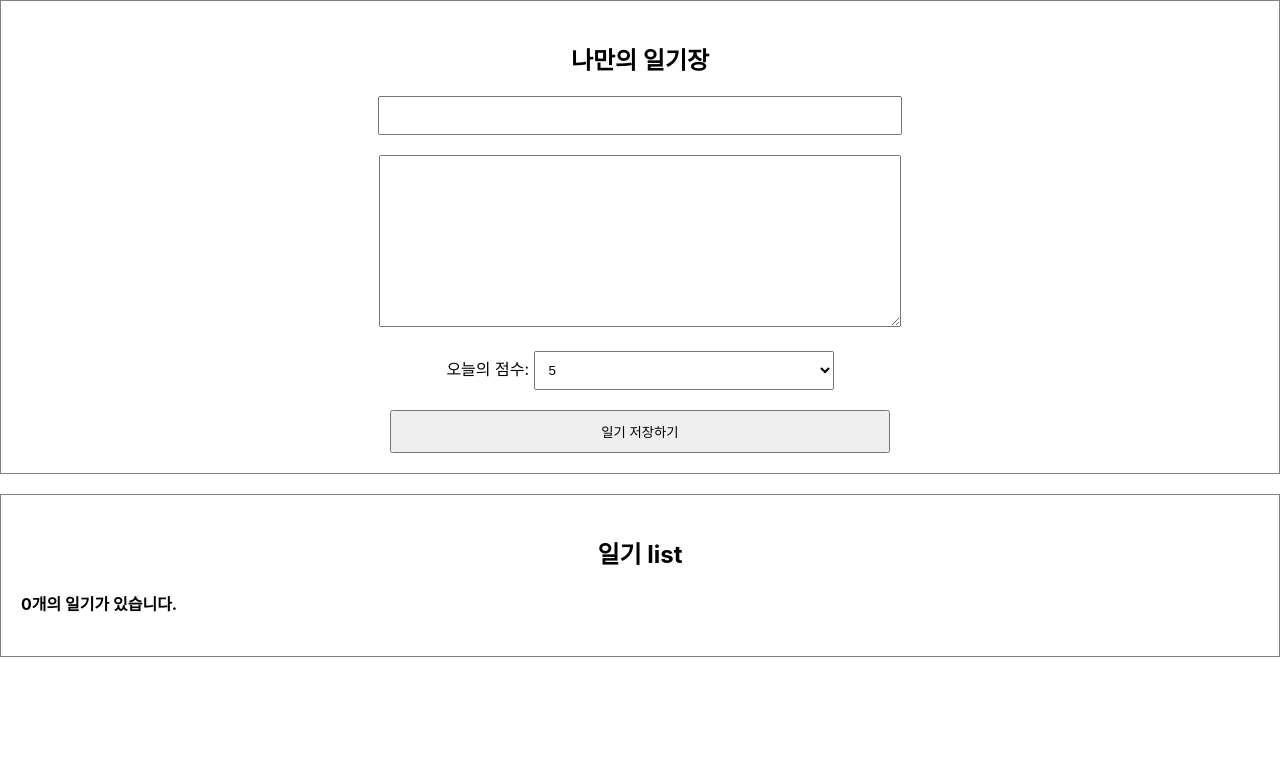
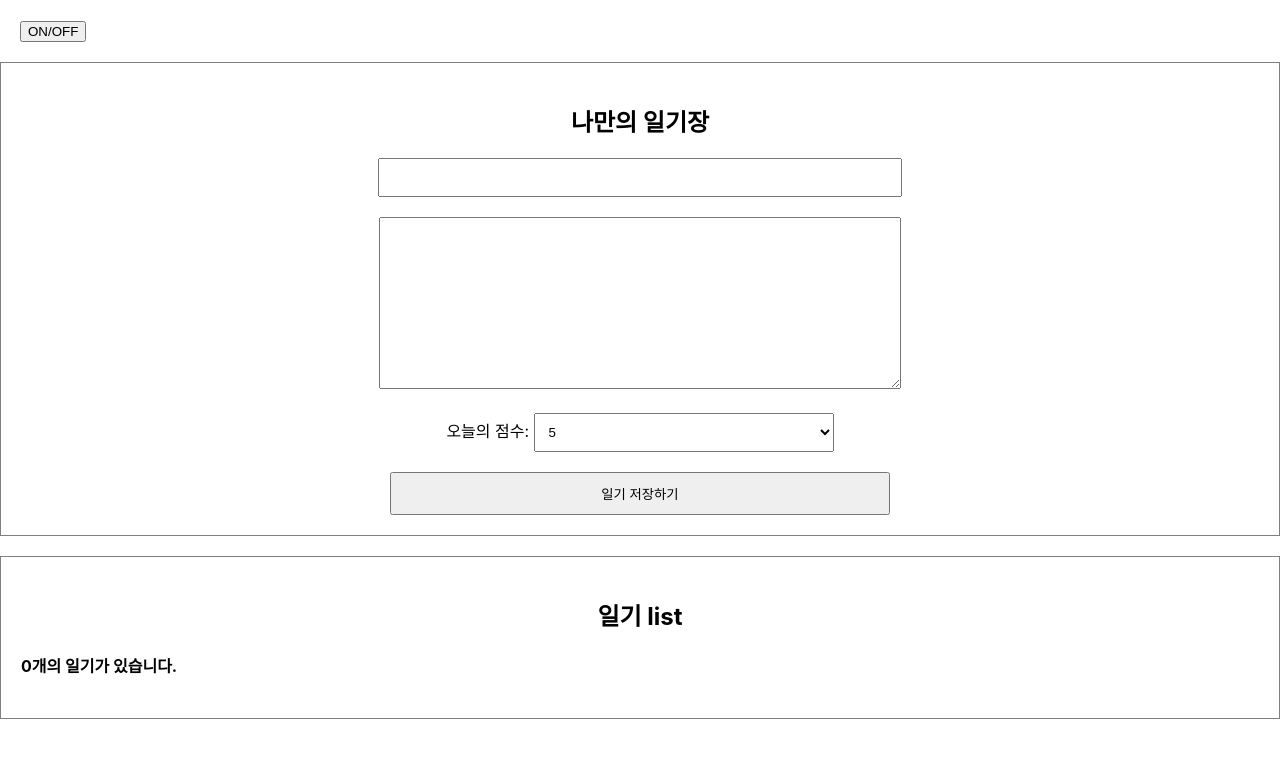
Before and after one commit to 20191663/simplediary, a React (Create React App) app: page / in a window 1280 px wide. Shown: the top 758 px of the page. Built offline with nearby package versions, Linux system fonts and the light colour scheme.

Commit message:
7_useEffect

```diff
--- a/src/App.js
+++ b/src/App.js
@@ -2,6 +2,7 @@
 import React, { useState, useRef } from "react";
 import DiaryEditor from "./DiaryEditor";
 import DiaryList from "./DiaryList";
+import Lifecycle from "./Lifecycle";
 
 function App() {
   const [data, setData] = useState([]);
@@ -37,6 +38,7 @@
 
   return (
     <div className="App">
+      <Lifecycle />
       <DiaryEditor onCreate={onCreate} />
       <DiaryList onEdit={onEdit} onRemove={onRemove} diaryList={data} />
     </div>
--- /dev/null
+++ b/src/Lifecycle.js
@@ -0,0 +1,26 @@
+import React, { useState, useEffect } from "react";
+
+const UnmountTest = () => {
+  useEffect(() => {
+    console.log("Mount");
+    return () => {
+      console.log("Unmount");
+    };
+  }, []);
+
+  return <div>Unmount Testing Component</div>;
+};
+
+const Lifecycle = () => {
+  const [isVisible, setIsVisible] = useState(false);
+  const toggle = () => setIsVisible(!isVisible);
+
+  return (
+    <div style={{ padding: 20 }}>
+      <button onClick={toggle}>ON/OFF</button>
+      {isVisible && <UnmountTest />}
+    </div>
+  );
+};
+
+export default Lifecycle;
```
